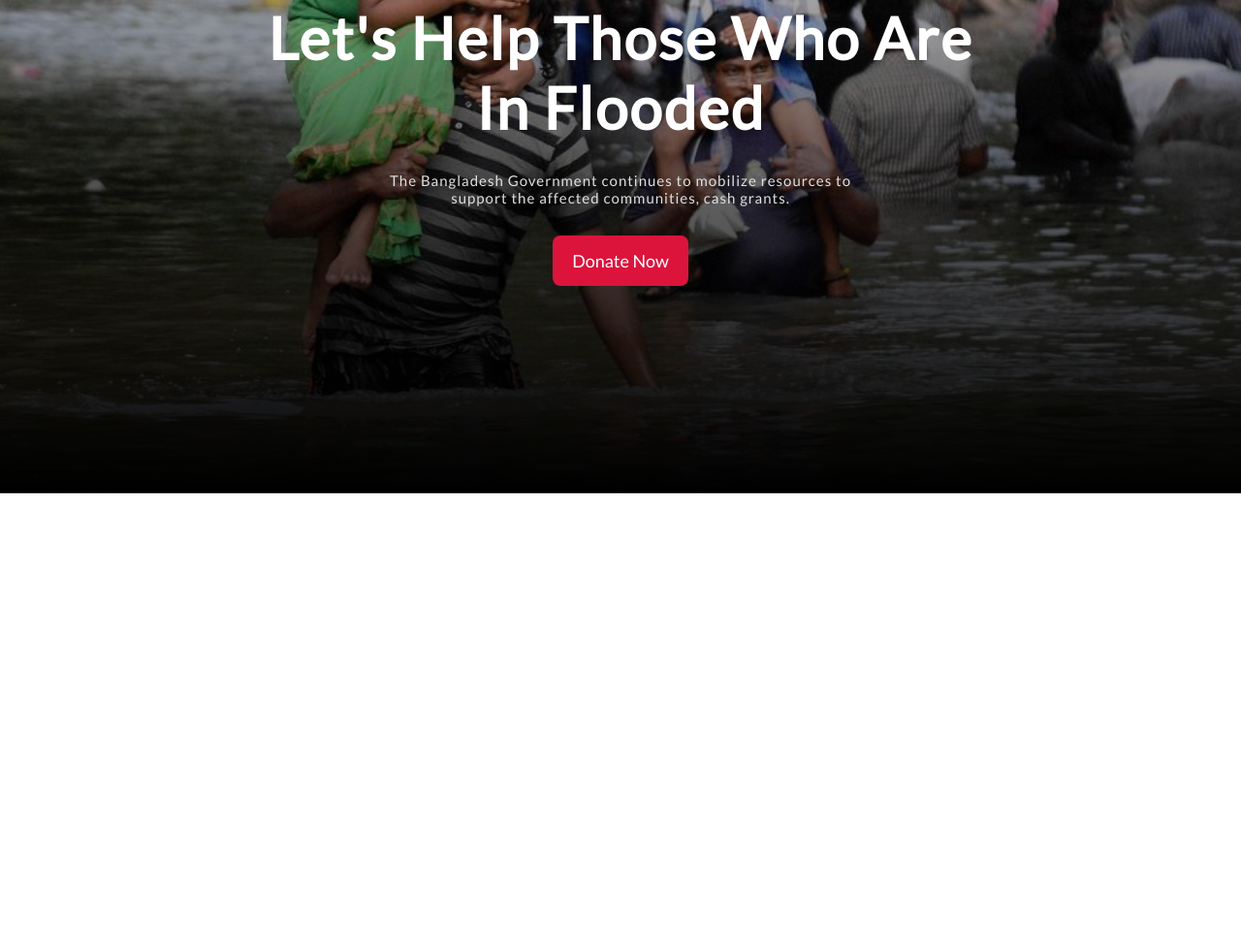
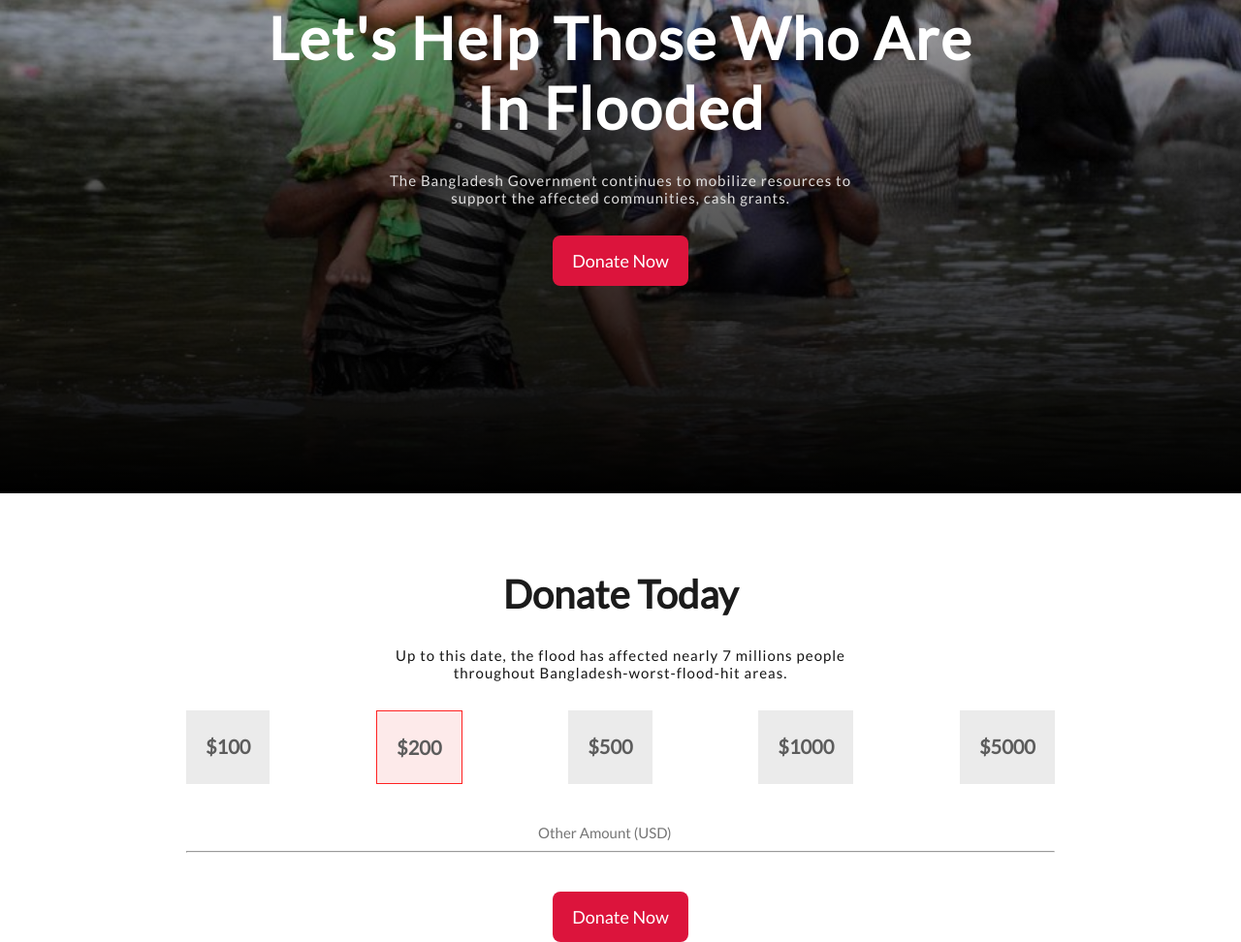
Before and after one commit to pallob-sarker/flood-donation, a plain HTML site: page index.html in a window 1280 px wide. Shown: the part 291-1263 px from the top of the page at 97% size. Before the commit the page ends 800 px from the top, so only its background shows below. Drawn offline with Linux system fonts and the light colour scheme.

Commit message:
Donate Section Completed

```diff
--- a/index.html
+++ b/index.html
@@ -19,6 +19,35 @@
             <button class="btn">Donate Now</button>
         </div>
     </section>
+    <section class="Donate-Section">
+        <div class="Text">
+            <h1>Donate Today</h1>
+            <p class="Paragrah1">Up to this date, the flood has affected nearly 7 millions people <br> throughout
+                Bangladesh-worst-flood-hit areas.</p>
+        </div>
+        <div class="Price-Cards">
+            <div class="Card-Item">
+                <h2>$100</h2>
+            </div>
+            <div class="Card-Item" id="Marked">
+                <h2>$200</h2>
+            </div>
+            <div class="Card-Item">
+                <h2>$500</h2>
+            </div>
+            <div class="Card-Item">
+                <h2>$1000</h2>
+            </div>
+            <div class="Card-Item">
+                <h2>$5000</h2>
+            </div>
+        </div>
+        <div class="Form">
+            <input type="text" placeholder="Other Amount (USD)">
+            <hr>
+            <button class="btn">Donate Now</button>
+        </div>
+    </section>
 </body>
 
 </html>
--- a/style.css
+++ b/style.css
@@ -25,13 +25,16 @@
     letter-spacing: 2px;
 }
 
-.Banner-Section .Banner-Text .Para2 {
-    padding-bottom: 30px;
-}
-
 .Paragrah {
     font-size: 15px;
     color: rgb(225, 224, 224);
+    letter-spacing: 1px;
+    padding: 30px 30px;
+}
+
+.Paragrah1 {
+    font-size: 15px;
+    color: rgb(21, 21, 21);
     letter-spacing: 1px;
     padding: 30px 30px;
 }
@@ -44,3 +47,50 @@
     border: none;
     border-radius: 8px;
 }
+
+.Donate-Section {
+    width: 70%;
+    margin: 0% 15% 0% 15%;
+    text-align: center;
+}
+
+.Donate-Section .Text {
+    margin-top: 80px;
+}
+
+.Donate-Section .Text h1 {
+    font-size: 40px;
+    color: rgb(27, 27, 27);
+}
+
+.Donate-Section .Price-Cards {
+    display: flex;
+    justify-content: space-between;
+    margin-top: 10x;
+    margin-bottom: 40px;
+}
+
+.Donate-Section .Price-Cards .Card-Item {
+    padding: 25px 20px;
+    background-color: rgb(235, 235, 235);
+}
+
+.Donate-Section .Price-Cards .Card-Item h2 {
+    font-size: 20px;
+    color: rgb(92, 92, 92);
+}
+
+#Marked {
+    border: 1px solid rgb(255, 34, 34);
+    background-color: rgb(253, 234, 234);
+}
+
+.Donate-Section .Form input {
+    border: none;
+    margin-bottom: 10px;
+    font-size: 15px;
+}
+
+.Donate-Section .Form .btn {
+    margin-top: 40px;
+}
```
